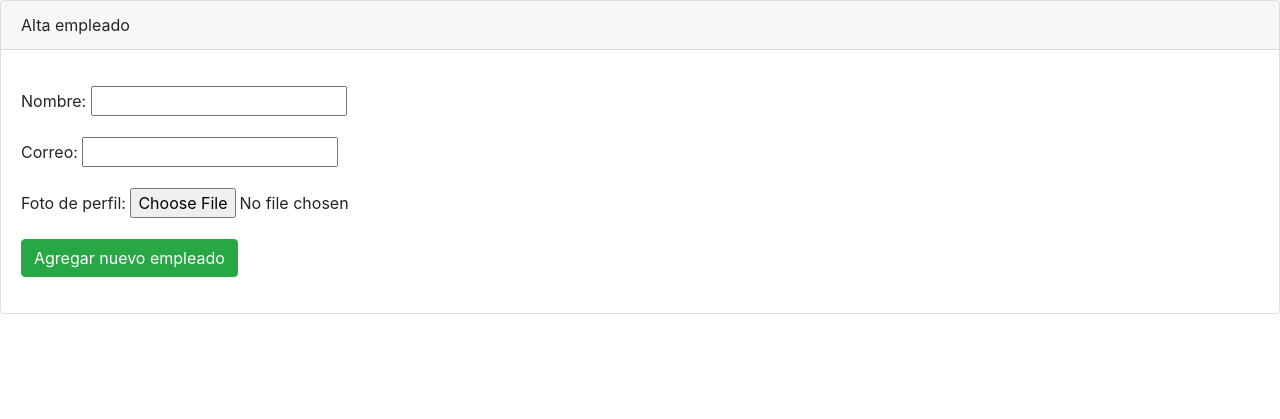
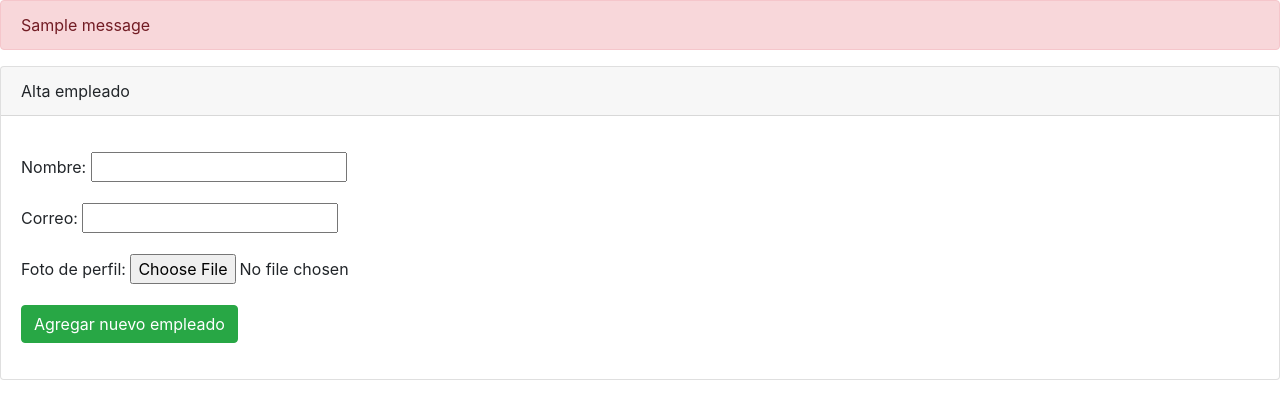
Before and after one commit to Sfrancinelli/Sistema-empleados, a Flask app: page /create in a window 1280 px wide. Shown: the part 56-475 px from the top of the page. Run offline with Flask 2, Linux system fonts and the light colour scheme; tables that the repository leaves empty or names only in its code hold one stand-in row (values such as "Sample post"); one stand-in notice (Sample message) is shown; some libraries are stand-ins or nearby versions.

Commit message:
arreglado error de aparicion de Alerta. FUNCIONAL!

```diff
--- a/src/templates/empleados/create.html
+++ b/src/templates/empleados/create.html
@@ -1,11 +1,11 @@
 {% include 'header.html' %}
 
-{% with meassages = get_flashed_messages() %}
+    {% with messages = get_flashed_messages() %}
         {% if messages %}
 
             <div class="alert alert-danger" role="alert">
-            {% for msg in messages %}
-                {{ msg }}
+                {% for message in messages %}
+                    {{ message }}
                 {% endfor %}
             </div>
 
```
Lines whose indentation alone changed are shown as unchanged.
